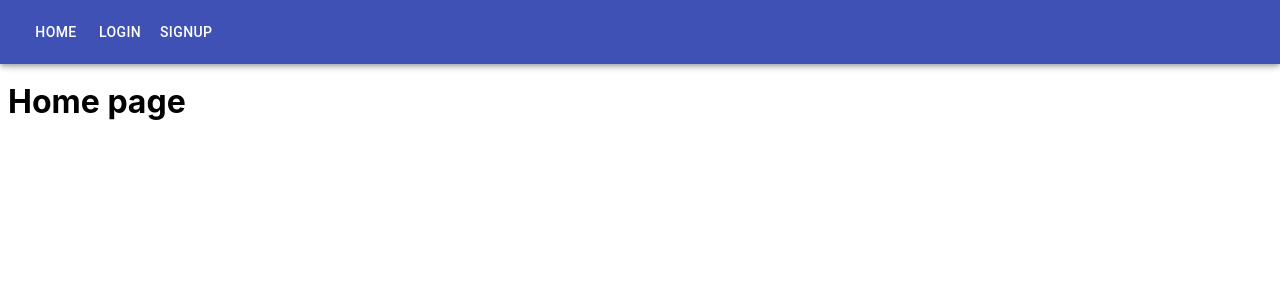
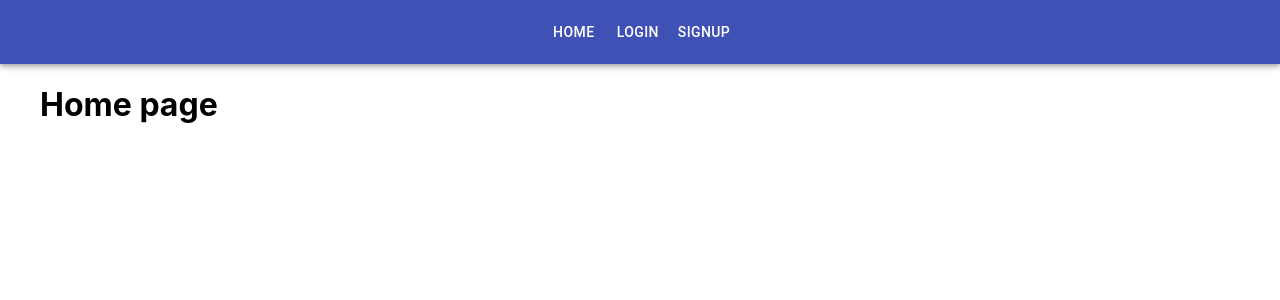
Before and after one commit to nikensss/react-firebase, a React (Create React App) app in the folder socialape-client/: page / in a window 1280 px wide. Shown: the top 300 px of the page. Built offline with nearby package versions, Linux system fonts and the light colour scheme.

Commit message:
feat: navbar finished

```diff
--- a/socialape-client/src/App.css
+++ b/socialape-client/src/App.css
@@ -5,4 +5,12 @@
     sans-serif;
   -webkit-font-smoothing: antialiased;
   -moz-osx-font-smoothing: grayscale;
+  margin: 0;
+  padding: 0;
+  box-sizing: border-box;
 }
+
+.container {
+  margin: 0 auto 0;
+  max-width: 1200px;
+}
--- a/socialape-client/src/App.tsx
+++ b/socialape-client/src/App.tsx
@@ -8,14 +8,15 @@
 function App() {
   return (
     <div className='App'>
-      <h1>Our app</h1>
       <Router>
         <Navbar />
-        <Switch>
-          <Route exact path='/' component={home}></Route>
-          <Route exact path='/login' component={login}></Route>
-          <Route exact path='/signup' component={signup}></Route>
-        </Switch>
+        <div className='container'>
+          <Switch>
+            <Route exact path='/' component={home}></Route>
+            <Route exact path='/login' component={login}></Route>
+            <Route exact path='/signup' component={signup}></Route>
+          </Switch>
+        </div>
       </Router>
     </div>
   );
--- /dev/null
+++ b/socialape-client/src/components/Navbar.css
@@ -0,0 +1,3 @@
+.nav-container {
+  margin: auto;
+}
--- a/socialape-client/src/components/Navbar.tsx
+++ b/socialape-client/src/components/Navbar.tsx
@@ -1,14 +1,22 @@
 import AppBar from '@material-ui/core/AppBar';
 import Button from '@material-ui/core/Button';
 import Toolbar from '@material-ui/core/Toolbar';
+import { Link } from 'react-router-dom';
+import './Navbar.css';
 
 export const Navbar = () => {
   return (
-    <AppBar>
-      <Toolbar>
-        <Button color='inherit'>Home</Button>
-        <Button color='inherit'>Login</Button>
-        <Button color='inherit'>Signup</Button>
+    <AppBar position='sticky'>
+      <Toolbar className='nav-container'>
+        <Button color='inherit' component={Link} to='/'>
+          Home
+        </Button>
+        <Button color='inherit' component={Link} to='/login'>
+          Login
+        </Button>
+        <Button color='inherit' component={Link} to='/signup'>
+          Signup
+        </Button>
       </Toolbar>
     </AppBar>
   );
```
